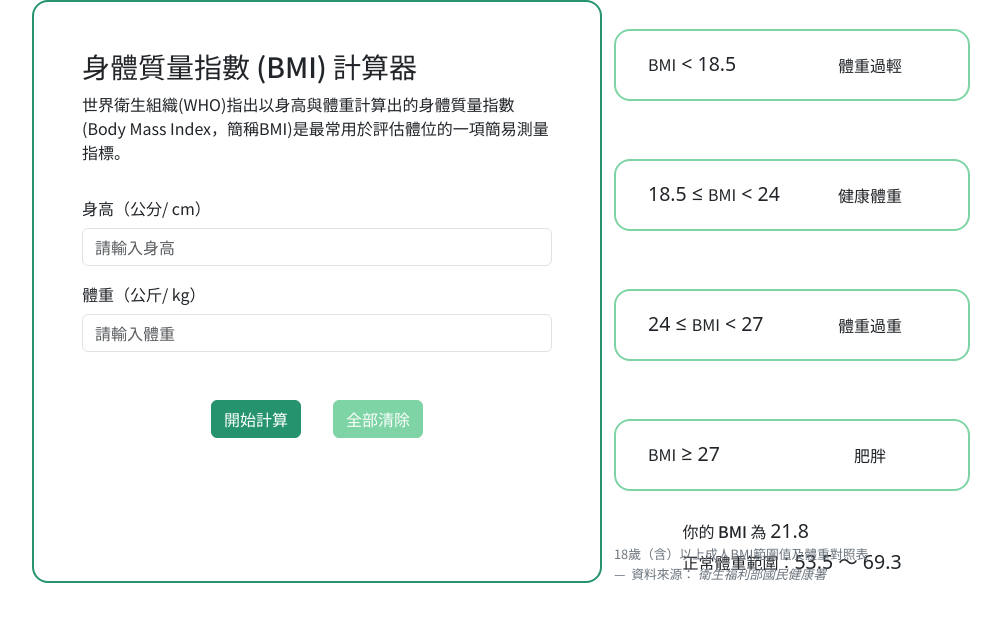
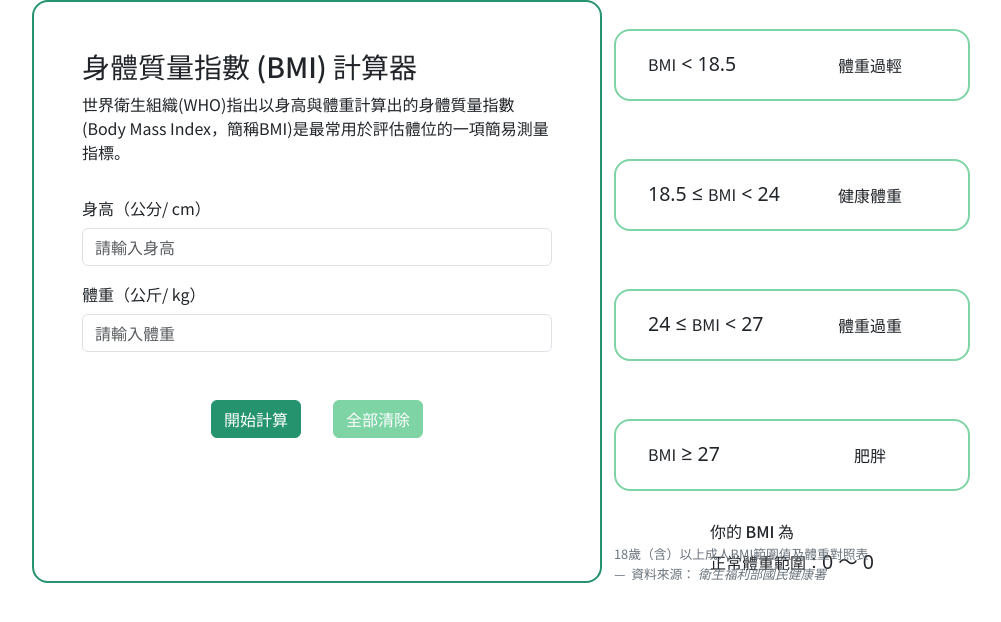
Before and after one commit to LynnLo30/BMI-calculator, a Vue app: page / in a window 1280 px wide. Shown: the top 622 px of the page, without its empty margins (133-1134 px from the left). Built offline with nearby package versions, Linux system fonts and the light colour scheme.

Commit message:
feat: add BMI calculation and compute normal weight range

```diff
--- a/src/App.vue
+++ b/src/App.vue
@@ -1,4 +1,23 @@
-<script setup></script>
+<script setup>
+  import { ref, computed } from 'vue'
+
+  const userHeight = ref(null)
+  const userWeight = ref(null)
+
+  const heightInMetersSquared = computed(() => { return (userHeight.value / 100) ** 2 })
+  const minWeight = computed(() => { return roundTo1dp(18.5 * heightInMetersSquared.value) })
+  const maxWeight = computed(() => { return roundTo1dp(24 * heightInMetersSquared.value) })
+
+  function roundTo1dp(num) {
+    return Math.round(num * 10) / 10
+  }
+
+  function calculateBMI() {
+    if (!userWeight.value || !heightInMetersSquared.value) return null
+
+    return roundTo1dp(userWeight.value / heightInMetersSquared.value)
+  }
+</script>
 
 <template>
   <div class="container position-relative">
@@ -12,16 +31,16 @@
         <form class="calculator-form">
           <div class="mb-3">
             <label for="height" class="form-label">身高（公分/ cm）</label>
-            <input type="number" class="form-control" id="height" min="40" max="272"
-              placeholder="請輸入身高">
+            <input v-model.number="userHeight" type="number" class="form-control" id="height" min="40"
+              max="272" placeholder="請輸入身高">
           </div>
           <div class="mb-5">
             <label for="weight" class="form-label">體重（公斤/ kg）</label>
-            <input type="number" class="form-control" id="weight" min="2" max="635"
-              placeholder="請輸入體重">
+            <input v-model.number="userWeight" type="number" class="form-control" id="weight" min="2"
+              max="635" placeholder="請輸入體重">
           </div>
           <div class="actions-control mx-auto">
-            <button type="submit" class="btn btn-primary mx-3">開始計算</button>
+            <button @click="calculateBMI" type="submit" class="btn btn-primary mx-3">開始計算</button>
             <button type="reset" class="btn btn-secondary mx-3">全部清除</button>
           </div>
         </form>
@@ -58,8 +77,9 @@
           </div>
         </div>
         <div class="resultData mx-auto">
-          <h6>你的 BMI 為 <span class="userBMI numberStyle">21.8</span></h6>
-          <h6>正常體重範圍：<span class="idealWeight numberStyle">53.5 ～ 69.3</span></h6>
+          <h6>你的 BMI 為 <span class="userBMI numberStyle">{{ calculateBMI() }}</span></h6>
+          <h6>正常體重範圍：<span class="idealWeight numberStyle">{{ minWeight }} ～ {{ maxWeight }}</span>
+          </h6>
         </div>
         <figure class="caption-text position-absolute bottom-0">
           <p class="text-secondary">18歲（含）以上成人BMI範圍值及體重對照表</p>
```
